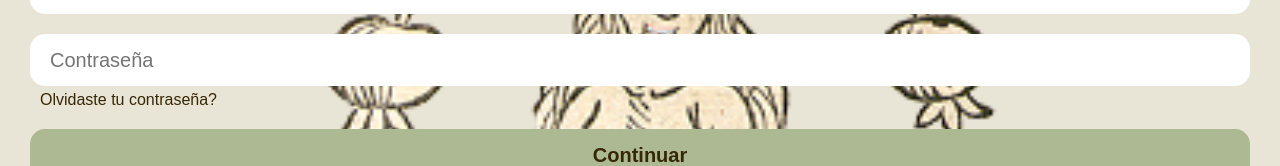
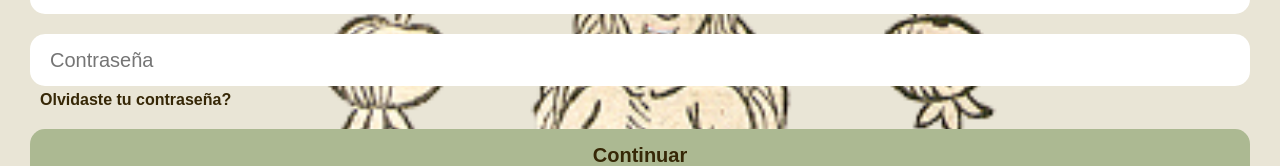
Before and after one commit to pabletefatimarocio/mandragora, a Next.js app: page /login in a window 1280 px wide. Shown: the part 473-639 px from the top of the page. Built offline with nearby package versions, Linux system fonts and the light colour scheme; a web font is replaced by a local one.

Commit message:
styles /login

```diff
--- a/src/app/(auth)/login/login.module.css
+++ b/src/app/(auth)/login/login.module.css
@@ -48,7 +48,7 @@
   margin-top: 5px;
 }
 
-.signup {
+.form a {
   font-weight: bold;
 }
 
--- a/src/app/(auth)/login/page.jsx
+++ b/src/app/(auth)/login/page.jsx
@@ -18,7 +18,7 @@ export default function LoginPage() {
         <div>
           <button>Continuar</button>
           <span>
-            No tienes una cuenta? <Link href="/signup" className={styles.signup}>Registrarse</Link>
+            No tienes una cuenta? <Link href="/signup">Registrarse</Link>
           </span>
         </div>
       </form>
```
